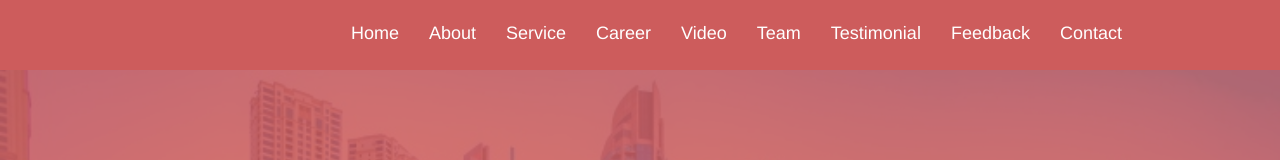
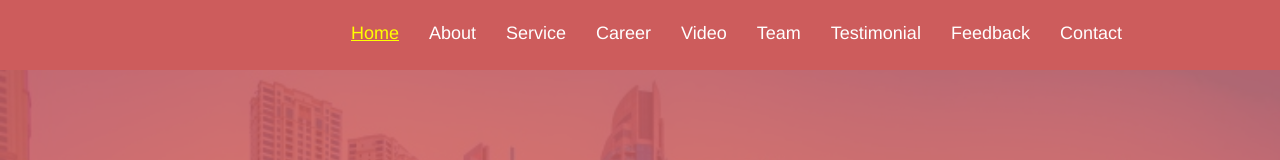
Before and after one commit to brainconnect93/personal-portfolio, a React (Create React App) app: page / in a window 1280 px wide. Shown: the top 160 px of the page. Built offline with nearby package versions, Linux system fonts and the light colour scheme.

Commit message:
Add some functionality to the navbar

```diff
--- a/package.json
+++ b/package.json
@@ -11,6 +11,7 @@
     "react-dom": "^18.2.0",
     "react-icons": "^4.4.0",
     "react-scripts": "5.0.1",
+    "react-scroll": "^1.8.7",
     "react-scroll-to-top": "^3.0.0",
     "typewriter-effect": "^2.19.0",
     "web-vitals": "^2.1.4"
--- a/src/components/About/About.js
+++ b/src/components/About/About.js
@@ -6,7 +6,7 @@ import { FaReact } from "react-icons/fa";
 import { SiJavascript, SiRubyonrails } from "react-icons/si";
 
 const About = () => (
-  <div className="container about-sec">
+  <div className="container about-sec" id="about">
     <div className="row about-content">
       <div className="col-xl-6 col-lg-6 col-md-12 col-sm-12">
         <div className="about-img">
--- a/src/components/Head/Head.js
+++ b/src/components/Head/Head.js
@@ -3,7 +3,7 @@ import './head.css';
 import Typewriter from 'typewriter-effect';
 
 const Head = () => (
-  <div className="container-fluid head">
+  <div className="container-fluid head" id="home">
     <div className="container head-content">
       <h1 className="head-text">
         <Typewriter
--- a/src/components/Navbar/Navbar.css
+++ b/src/components/Navbar/Navbar.css
@@ -44,3 +44,7 @@ body {
   color: #ff0;
   transition: 1.5s;
 }
+
+.nav-items .active {
+  color: #ff0;
+}
--- a/src/components/Navbar/Navbar.js
+++ b/src/components/Navbar/Navbar.js
@@ -1,4 +1,6 @@
+/* eslint-disable */
 import React, { useState } from 'react';
+import { Link } from 'react-scroll';
 import './navbar.css';
 
 const Navbar = () => {
@@ -16,15 +18,59 @@ const Navbar = () => {
   return (
     <nav className={navBarScroll ? 'nav-color nav-menu' : 'nav-menu'}>
       <ul>
-        <li className="nav-items">Home</li>
-        <li className="nav-items">About</li>
-        <li className="nav-items">Service</li>
-        <li className="nav-items">Career</li>
-        <li className="nav-items">Video</li>
-        <li className="nav-items">Team</li>
-        <li className="nav-items">Testimonial</li>
-        <li className="nav-items">Feedback</li>
-        <li className="nav-items">Contact</li>
+        <li className="nav-items">
+          <Link to="home" spy={true} smooth={true} offset={-100} duration={100}>
+            Home
+          </Link>
+        </li>
+
+        <li className="nav-items">
+          <Link to="about" spy={true} smooth={true} offset={-100} duration={100}>
+            About
+          </Link>
+        </li>
+
+        <li className="nav-items">
+          <Link to="service" spy={true} smooth={true} offset={-100} duration={100}>
+            Service
+          </Link>
+        </li>
+
+        <li className="nav-items">
+          <Link to="career" spy={true} smooth={true} offset={-100} duration={100}>
+            Career
+          </Link>
+        </li>
+
+        <li className="nav-items">
+          <Link to="video" spy={true} smooth={true} offset={-100} duration={100}>
+            Video
+          </Link>
+        </li>
+
+        <li className="nav-items">
+          <Link to="team" spy={true} smooth={true} offset={-100} duration={100}>
+            Team
+          </Link>
+        </li>
+
+        <li className="nav-items">
+          <Link to="testy" spy={true} smooth={true} offset={-100} duration={100}>
+            Testimonial
+          </Link>
+        </li>
+
+        <li className="nav-items">
+          <Link to="feedback" spy={true} smooth={true} offset={-100} duration={100}>
+            Feedback
+          </Link>
+        </li>
+
+        <li className="nav-items">
+          <Link to="contact" spy={true} smooth={true} offset={-100} duration={100}>
+            Contact
+          </Link>
+        </li>
       </ul>
     </nav>
   );
--- a/src/components/Service/Service.js
+++ b/src/components/Service/Service.js
@@ -74,7 +74,7 @@ const Service = () => {
     "blue"
   ];
   return (
-    <div className="container service-section">
+    <div className="container service-section" id="service">
       <div className="section-head">
         <h5>Services</h5>
         <span className="line"></span>
--- a/src/components/Testimonial/Testimonial.js
+++ b/src/components/Testimonial/Testimonial.js
@@ -68,7 +68,7 @@ const Testimonial = () => {
     };
 
   return (
-    <div className="container testy-section">
+    <div className="container testy-section" id="testy">
       <div className="section-head">
         <h5>Testimonial</h5>
         <span className="line"></span>
--- a/src/index.css
+++ b/src/index.css
@@ -3,7 +3,7 @@ body {
 }
 
 ::-webkit-scrollbar {
-  width: 8px;
+  width: 6px;
   height: auto;
 }
 
```
Also changed, not shown: 1 other file (tests, documents, lock files or other folders).
